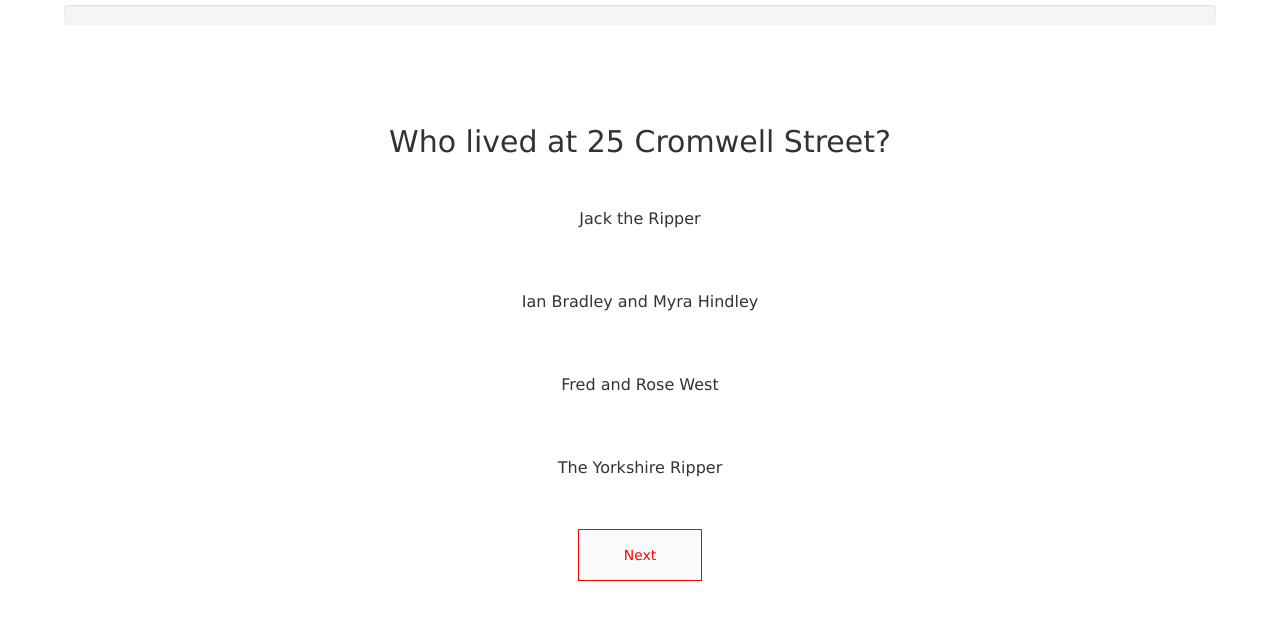
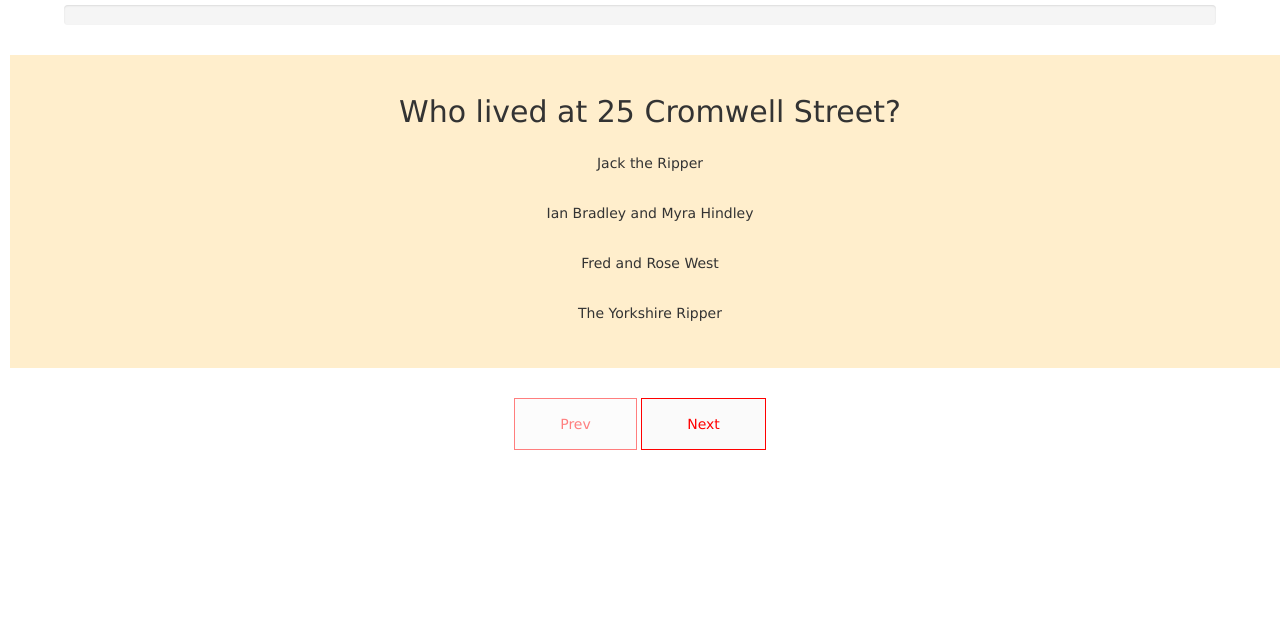
Before and after one commit to AKSHAYCHIDRE/MCQ-Quiz, a plain HTML site: page index.html in a window 1280 px wide. Drawn offline with nearby package versions, Linux system fonts and the light colour scheme.

Commit message:
[ADD] quiz approach change

```diff
--- a/external.js
+++ b/external.js
@@ -196,6 +196,7 @@ const questions = [
   },
 ]
 
+
 // set tracking variables
 let count = 0
 let answer = null
@@ -208,20 +209,20 @@ const options = document.querySelectorAll('.options')
 const question = document.getElementsByTagName('h2')[0]
 const optionsPara = document.getElementsByTagName('p')[1]
 
-const resetButton = document.getElementsByClassName('reset')[0]
-const prevButton = document.getElementsByClassName('prev')[0]
-const nextButton = document.getElementsByClassName('next')[0]
+// const resetButton = document.getElementsByClassName('reset')[0]
+// const prevButton = document.getElementsByClassName('prev')[0]
+// const nextButton = document.getElementsByClassName('next')[0]
 const progress = document.getElementsByClassName('progress-bar')[0]
 
 // add the event listeners
 window.onload = renderQuestion()
 
-prevButton.addEventListener('click', prevQuestion)
-nextButton.addEventListener('click', nextQuestion)
-resetButton.addEventListener('click', resetQuiz)
-options.forEach(function (choice) {
-  choice.addEventListener('click', scoring)
-})
+// prevButton.addEventListener('click', prevQuestion)
+// nextButton.addEventListener('click', nextQuestion)
+// resetButton.addEventListener('click', resetQuiz)
+// options.forEach(function (choice) {
+//   choice.addEventListener('click', scoring)
+// })
 
 // functions used
 function scoring() {
@@ -257,29 +258,29 @@ function nextQuestion() {
 }
 
 // the prevButton will only be available to go back one question
-function prevQuestion() {
-  // when the previous question renders, remove the prevButton
-  prevFlag = true
+// function prevQuestion() {
+//   // when the previous question renders, remove the prevButton
+//   prevFlag = true
 
-  // then go back and render the old question
-  count--
-  renderQuestion()
-}
+//   // then go back and render the old question
+//   count--
+//   renderQuestion()
+// }
 
 function renderQuestion() {
   // prevButton is hidden on the first page
   // and if the user attempts to go back more than one question
-  if (!prevFlag) {
-    prevButton.classList.add('hide')
-  } else if (prevButton.classList.contains('hide')) {
-    prevButton.classList.remove('hide')
-  }
+  // if (!prevFlag) {
+  //   prevButton.classList.add('hide')
+  // } else if (prevButton.classList.contains('hide')) {
+  //   prevButton.classList.remove('hide')
+  // }
 
-  if (!nextFlag) {
-    nextButton.classList.add('hide')
-  } else if (nextButton.classList.contains('hide')) {
-    nextButton.classList.remove('hide')
-  }
+  // if (!nextFlag) {
+  //   nextButton.classList.add('hide')
+  // } else if (nextButton.classList.contains('hide')) {
+  //   nextButton.classList.remove('hide')
+  // }
 
   // update question div with current question
   question.innerText = questions[count].question
--- a/index.html
+++ b/index.html
@@ -7,29 +7,30 @@
   <title>MCQ Quiz</title>
   <link rel="stylesheet" href="style.css">
   <link rel="stylesheet" href="https://cdnjs.cloudflare.com/ajax/libs/twitter-bootstrap/3.3.7/css/bootstrap.min.css">
+
+	<script src="quiz.js" defer></script>
 </head>
 <body>
   <div class="wrapper">
+		<div id="quizPage">
 			<div class="progress">
 				<div class="progress-bar progress-bar-info progress-bar-striped" role="progressbar" aria-valuenow="25" aria-valuemin-"0" aria-valuemax="100">
 				</div>
 			</div>
-    <div class="quiz">
-      <h2></h2>
-      <p>
-        <span class="options"></span>
-        <span class="options"></span>
-        <span class="options"></span>
-        <span class="options"></span>
-      </p>
+
+
+			<div id='quizWrapper'>
+					<!-- No Quiz loaded! -->
 			</div>
+
 			<div class="buttons">
-      <button class="prev">Prev</button>
-      <button class="next">Next</button>
+				<button class="prev" id="prevButton" onclick="prevQuestion()">Prev</button>
+				<button class="next" id="nextButton" onclick="nextQuestion()">Next</button>
 				<button class="reset hide">Reset</button>
 			</div>
 		</div>
+  </div>
 
-  <script src="external.js"></script>
+
 </body>
 </html>
--- /dev/null
+++ b/quiz.js
@@ -0,0 +1,210 @@
+// Question data set
+const questions = [
+  {
+    order: 0,
+    question: 'Who lived at 25 Cromwell Street?',
+    type: 'MCQ',
+    options: [
+      'Jack the Ripper',
+      'Ian Bradley and Myra Hindley',
+      'Fred and Rose West',
+      'The Yorkshire Ripper',
+    ],
+    answers: [0, 2],
+  },
+  {
+    order: 1,
+    question: 'How did Ted Bundy lure his victims in?',
+    type: 'BOOLEAN',
+    options: [
+      'Yes',
+			'No'
+    ],
+    answer: [0],
+  },
+  {
+    order: 2,
+    question: 'What year was the term "serial killer" coined in America?',
+    type: 'MCQ',
+    options: ['1912', '1996', '1960', '1976'],
+    answer: [1, 3],
+  },
+  {
+    order: 3,
+    question:
+      'What cult inspired Timothy McVeigh, the Oklahoma City Bomber, to do what he did?',
+    type: 'BOOLEAN',
+    options: [
+      'true',
+			'false'
+    ],
+    answer: [0],
+  },
+  {
+    order: 4,
+    question: 'How many people did Ed Gein kill?',
+    type: 'MCQ',
+    options: ['10', '25', '2', '6'],
+    answer: [2],
+  },
+  {
+    order: 5,
+    question: 'How many was Ed Gein convicted for?',
+    type: 'MCQ',
+    options: ['0', '1', '10', '16'],
+    answer: [1, 3],
+  },
+  {
+    order: 6,
+    question:
+      "What was Brenda Spencer's reason for her killing spree at Cleveland Elementary School?",
+    type: 'MCQ',
+    options: [
+      "She didn't like Mondays",
+      'She was being bullied',
+      'She wanted to see what killing was like',
+      'She hated kids',
+    ],
+    answer: 0,
+  },
+  {
+    order: 7,
+    question: 'What does Dennis Rader\'s nickname, "BTK", stand for?',
+    type: 'BOOLEAN',
+    options: [
+      'Right',
+			'Wrong'
+    ],
+    answer: [0],
+  },
+  {
+    order: 8,
+    question: "What was Sacramento serial killer Richard Chase's nickname?",
+    type: 'MCQ',
+    options: [
+      'The Night Stalker',
+      'The Vampire of Sacramento',
+      'The East Area Rapist',
+      'The Zodiac Killer',
+    ],
+    answer: [1, 3],
+  },
+  {
+    order: 9,
+    question: 'Which woman was thought to be the first serial killer?',
+    type: 'MCQ',
+    options: [
+      'Aileen Wuornos',
+      'Belle Gunness',
+      'Jane Toppan',
+      'Lavinia Fisher',
+    ],
+    answer: [1, 3],
+  },
+  {
+    order: 10,
+    question:
+      'What book was the torn page from that was found with the Somerton Man?',
+    type: 'MCQ',
+    options: [
+      'The Rudaiyat of Omar Khayyan',
+      'The Bible',
+      'The Great Gatsby',
+      'The Quaran',
+    ],
+    answer: [0],
+  }
+]
+
+let currentQuestion = 0
+const quizLength =  questions.length
+
+// UI element catching for DOM manipulation
+const quizPage = document.getElementById('quizPage')
+const quizWrapper = document.getElementById('quizWrapper')
+const nextButton = document.getElementById('nextButton')
+const prevButton = document.getElementById('prevButton')
+
+
+function nextQuestion() {
+	currentQuestion++;
+	// disable if last question
+	if(prevButton.classList.contains('disabled')) prevButton.classList.remove('disabled')
+	if(currentQuestion === quizLength-1) {
+		nextButton.classList.add('disabled')
+	}
+	quizWrapper.replaceChild(createQuestionUI(questions[currentQuestion]), quizWrapper.childNodes[0])
+}
+
+function prevQuestion() {
+	currentQuestion--;
+	if(nextButton.classList.contains('disabled')) nextButton.classList.remove('disabled')
+	// disable if first question
+	if(currentQuestion === 0) {
+		prevButton.classList.add('disabled')
+	}
+	quizWrapper.replaceChild(createQuestionUI(questions[currentQuestion]), quizWrapper.childNodes[0])
+}
+
+
+// TODO:
+// 1. save User selection of quiz on UI and in data as well
+// 2. Boolean should go to next question directly
+// 3.
+//
+function createQuestionUI(q) {
+	// initial settings for dom handling
+
+	// quiz page with current type of question class
+	quizPage.classList.remove(...quizPage.classList)
+	quizPage.classList.add(q.type)
+
+	// wrapper div
+	const questionWrapper =  document.createElement('div')
+	questionWrapper.setAttribute('class', `question_type ${q.type} question_${q.order}`)
+
+
+	// question heading
+	const question =  document.createElement('h2')
+	question.setAttribute('class', 'question_title')
+	question.appendChild(document.createTextNode(q.question))
+
+	// answers wrapper
+	const list =  document.createElement('ul')
+	list.setAttribute('class', 'answers_list')
+
+	// create list of answers
+	q.options.map( option => {
+		const li = document.createElement('Li')
+		const liText = document.createTextNode(option)
+		li.appendChild(liText)
+		list.appendChild(li)
+	})
+
+	// add all created elements to wrapper
+	questionWrapper.appendChild(question)
+	questionWrapper.appendChild(list)
+
+
+	// console.log(`questionWrapper`, questionWrapper)
+	return questionWrapper
+	// return (
+	// 	<div class='question_mcq'>
+	// 			<h5>{q.question}</h5>
+	// 			<ul>
+	// 				{
+	// 					q.options.map(option => <li>{option}</li>)
+	// 				}
+	// 			</ul>
+	// 	</div>
+	// )
+}
+
+function init() {
+	// onload settings
+	// disable prev as first load is 0
+	prevButton.classList.add('disabled')
+	quizWrapper.appendChild(createQuestionUI(questions[currentQuestion]))
+}
+
+init()
--- a/style.css
+++ b/style.css
@@ -89,10 +89,11 @@ span:hover {
 }
 
 .buttons {
-	position: absolute;
-	bottom: -10%;
+	position: relative;
+	/* bottom: -10%; */
 	left: 0;
 	right: 0;
+	top: 20px;
 }
 
 .buttons button {
@@ -152,3 +153,27 @@ button:focus {
 		bottom: -20%;
 	}
 }
+
+/* Quiz CSS */
+#quizWrapper {
+	display: flex;
+}
+.question_type {
+	background-color: #fec;
+	padding: 20px;
+	margin: 10px;
+	flex: 1 0 100%;
+	min-height: 300px;
+}
+
+.answers_list li {
+	padding: 15px;
+	cursor: pointer;
+}
+.answers_list li:hover, .answers_list li.selected {
+	background-color: rgba(0, 0, 0, 0.25)
+}
+.disabled {
+	pointer-events: none;
+	opacity: 0.5;
+}
```
Also changed, not shown: quize1.js (added, +193 -0 lines). Lines whose indentation alone changed are shown as unchanged.
